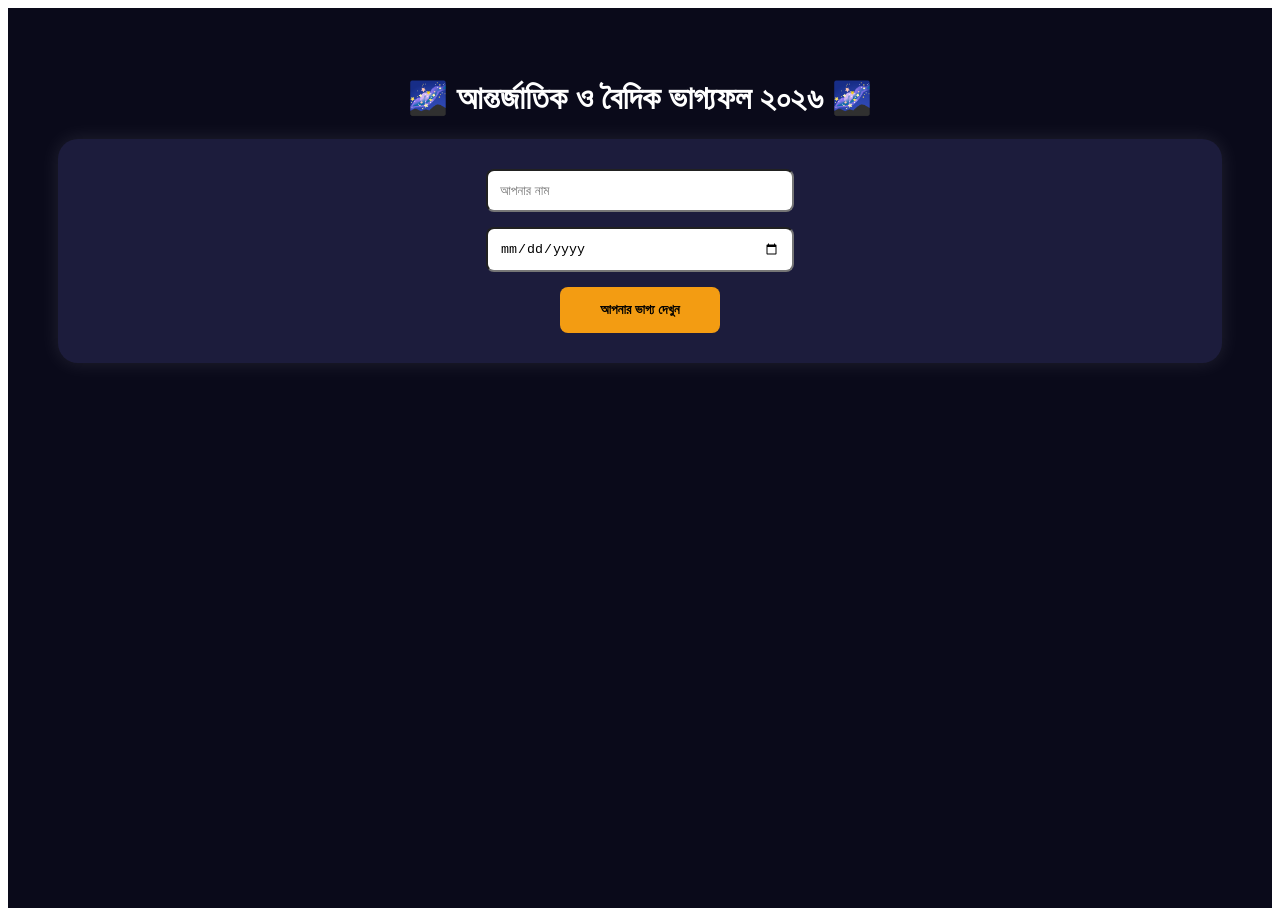
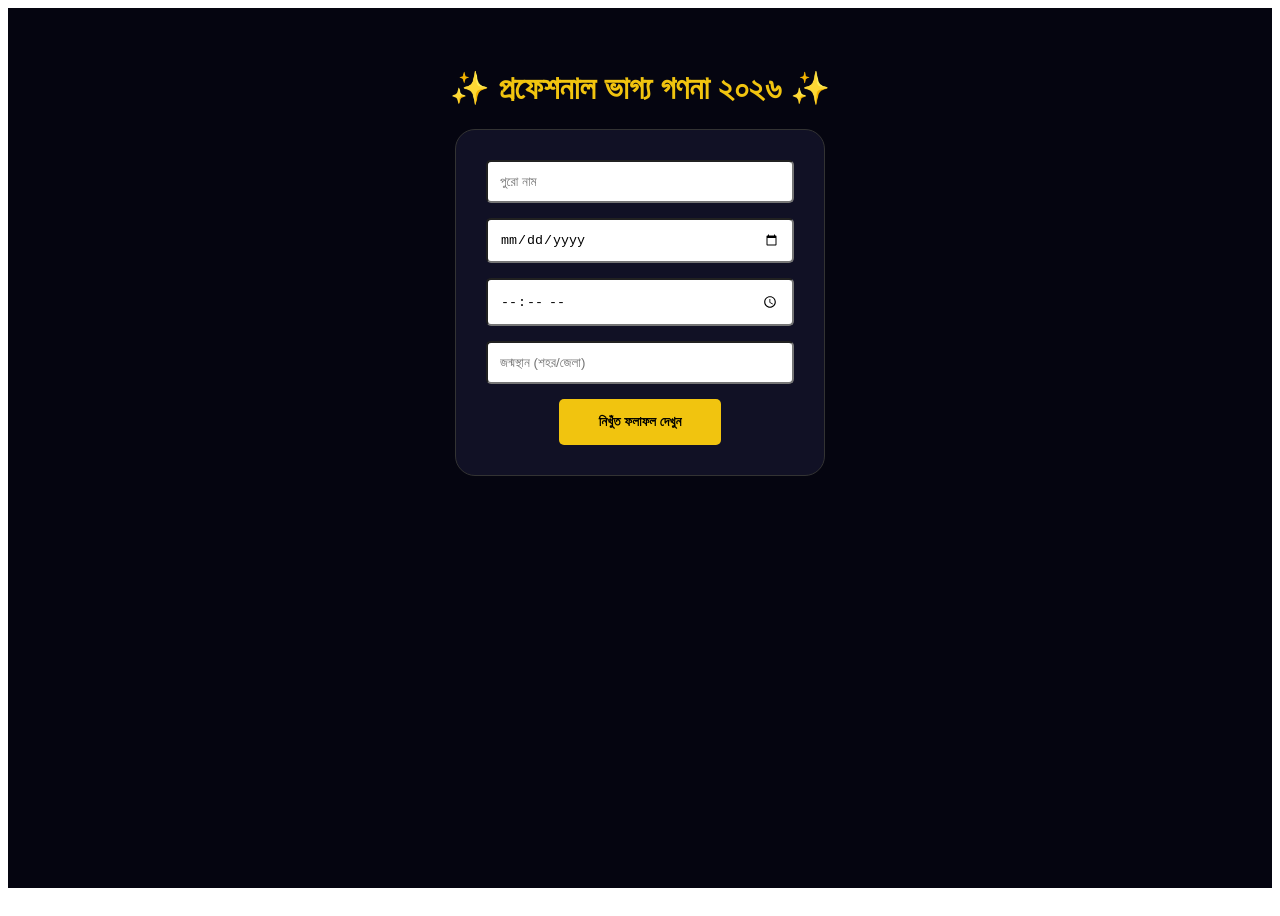
Before and after one commit to astrologyajoy-spec/astro-sit, a Next.js app: page / in a window 1280 px wide. Built offline with nearby package versions, Linux system fonts and the light colour scheme.

Commit message:
Update index.js

```diff
--- a/pages/index.js
+++ b/pages/index.js
@@ -6,11 +6,15 @@ export default function Home() {
   const calculateLuck = (e) => {
     e.preventDefault();
     const name = e.target.name.value;
-    const dob = new Date(e.target.dob.value);
-    const month = dob.getMonth() + 1;
-    const day = dob.getDate();
+    const dob = e.target.dob.value;
+    const time = e.target.time.value;
+    const place = e.target.place.value;
 
-    // ১. ওয়েস্টার্ন সূর্যরাশি (Sun Sign) লজিক
+    // রাশি নির্ণয়ের লজিক (Sun Sign)
+    const dateObj = new Date(dob);
+    const month = dateObj.getMonth() + 1;
+    const day = dateObj.getDate();
+
     let sunSign = "";
     if ((month == 3 && day >= 21) || (month == 4 && day <= 19)) sunSign = "মেষ (Aries)";
     else if ((month == 4 && day >= 20) || (month == 5 && day <= 20)) sunSign = "বৃষ (Taurus)";
@@ -25,41 +29,42 @@ export default function Home() {
     else if ((month == 1 && day >= 20) || (month == 2 && day <= 18)) sunSign = "কুম্ভ (Aquarius)";
     else sunSign = "মীন (Pisces)";
 
-    // ২. পঞ্জিকা/বৈদিক চন্দ্ররাশি (Moon Sign - আনুমানিক লজিক)
-    // সঠিক পঞ্জিকা গণনার জন্য জটিল API লাগে, তবে আমরা ইউজারকে অপশন দিতে পারি
-    let moonSign = "পঞ্জিকা অনুযায়ী আপনার চন্দ্ররাশি ভিন্ন হতে পারে (যেমন: কর্কট)";
-
     const fortunes = [
-      "আজকের দিনে আপনার বিদেশ যাত্রার বা নতুন যোগাযোগের সম্ভাবনা আছে।",
-      "আর্থিক দিক থেকে দিনটি অত্যন্ত শুভ ও লাভদায়ক।",
-      "পুরনো কোনো সমস্যার সমাধান হতে পারে আজ।",
-      "কর্মক্ষেত্রে আপনার প্রভাব ও প্রতিপত্তি বাড়বে।"
+      "আপনার জন্মস্থান ও সময়ের সংযোগ আজ আপনার জন্য শুভ বার্তা বয়ে আনবে।",
+      "আজকের দিনে নতুন কোনো পরিকল্পনা শুরু করার জন্য চমৎকার সময়।",
+      "আর্থিক ও মানসিকভাবে আপনি আজ বেশ শক্তিশালী অনুভব করবেন।",
+      "পরিবার বা বন্ধুদের সাথে একটি আনন্দদায়ক সময় কাটানোর যোগ আছে।"
     ];
     const randomFortune = fortunes[Math.floor(Math.random() * fortunes.length)];
 
-    setResult({ name, sunSign, moonSign, fortune: randomFortune });
+    setResult({ name, sunSign, dob, time, place, fortune: randomFortune });
   };
 
   return (
-    <div style={{ textAlign: 'center', padding: '50px', background: '#0a0a1a', color: 'white', minHeight: '100vh', fontFamily: 'Arial' }}>
-      <h1>🌌 আন্তর্জাতিক ও বৈদিক ভাগ্যফল ২০২৬ 🌌</h1>
+    <div style={{ textAlign: 'center', padding: '40px', background: '#050510', color: 'white', minHeight: '100vh', fontFamily: 'Arial' }}>
+      <h1 style={{ color: '#f1c40f' }}>✨ প্রফেশনাল ভাগ্য গণনা ২০২৬ ✨</h1>
 
       {!result ? (
-        <form onSubmit={calculateLuck} style={{ background: '#1c1c3c', padding: '30px', borderRadius: '20px', boxShadow: '0 0 20px rgba(255,255,255,0.1)' }}>
-          <input type="text" name="name" placeholder="আপনার নাম" required style={{ padding: '12px', width: '280px', marginBottom: '15px', borderRadius: '8px' }} /><br/>
-          <input type="date" name="dob" required style={{ padding: '12px', width: '280px', marginBottom: '15px', borderRadius: '8px' }} /><br/>
-          <button type="submit" style={{ padding: '15px 40px', background: '#f39c12', color: 'black', border: 'none', borderRadius: '8px', cursor: 'pointer', fontWeight: 'bold' }}>আপনার ভাগ্য দেখুন</button>
+        <form onSubmit={calculateLuck} style={{ background: '#111125', padding: '30px', borderRadius: '20px', display: 'inline-block', border: '1px solid #333' }}>
+          <input type="text" name="name" placeholder="পুরো নাম" required style={{ padding: '12px', width: '280px', marginBottom: '15px', borderRadius: '5px' }} /><br/>
+          <input type="date" name="dob" required style={{ padding: '12px', width: '280px', marginBottom: '15px', borderRadius: '5px' }} /><br/>
+          <input type="time" name="time" required style={{ padding: '12px', width: '280px', marginBottom: '15px', borderRadius: '5px' }} /><br/>
+          <input type="text" name="place" placeholder="জন্মস্থান (শহর/জেলা)" required style={{ padding: '12px', width: '280px', marginBottom: '15px', borderRadius: '5px' }} /><br/>
+          <button type="submit" style={{ padding: '15px 40px', background: '#f1c40f', color: 'black', border: 'none', borderRadius: '5px', cursor: 'pointer', fontWeight: 'bold' }}>নিখুঁত ফলাফল দেখুন</button>
         </form>
       ) : (
-        <div style={{ background: '#16213e', padding: '40px', borderRadius: '20px', border: '2px solid #f39c12' }}>
-          <h2>স্বাগতম {result.name}!</h2>
-          <hr style={{ borderColor: '#f39c12' }} />
-          <div style={{ margin: '20px 0' }}>
-            <p>🌍 <strong>আন্তর্জাতিক (সূর্যরাশি):</strong> {result.sunSign}</p>
-            <p>☸️ <strong>ভারতীয় পঞ্জিকা (চন্দ্ররাশি):</strong> ৪ঠা এপ্রিল রাত ৮:৩০ এর ক্ষেত্রে এটি 'কর্কট' হবে।</p>
+        <div style={{ background: '#1a1a3a', padding: '40px', borderRadius: '20px', border: '2px solid #f1c40f', maxWidth: '500px', margin: 'auto' }}>
+          <h2>ফলাফল: {result.name}</h2>
+          <hr/>
+          <p>📅 <strong>জন্ম তারিখ:</strong> {result.dob}</p>
+          <p>⏰ <strong>জন্ম সময়:</strong> {result.time}</p>
+          <p>📍 <strong>জন্মস্থান:</strong> {result.place}</p>
+          <p>🌟 <strong>রাশি:</strong> {result.sunSign}</p>
+          <div style={{ marginTop: '20px', padding: '15px', background: '#f1c40f', color: 'black', borderRadius: '10px' }}>
+            <strong>আজকের ভাগ্যফল:</strong><br/>
+            "{result.fortune}"
           </div>
-          <p style={{ fontSize: '20px', color: '#f39c12' }}>" {result.fortune} "</p>
-          <button onClick={() => setResult(null)} style={{ marginTop: '20px', color: 'white', background: 'none', border: '1px solid white', padding: '8px 15px' }}>নতুন করে দেখুন</button>
+          <button onClick={() => setResult(null)} style={{ marginTop: '20px', color: 'white', background: 'none', border: '1px solid white', padding: '10px' }}>আবার দেখুন</button>
         </div>
       )}
     </div>
```
